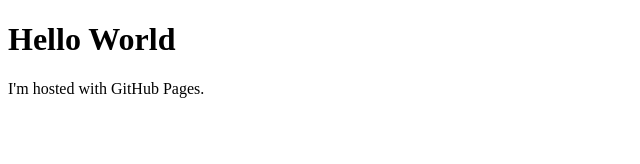
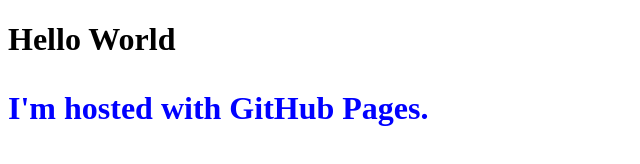
Before and after one commit to Strandedx2/Stranded.github.io, a plain HTML site: page index.html in a window 1280 px wide. Shown: the whole page, without its empty margins (0-640 px from the left). Drawn offline with Linux system fonts and the light colour scheme.

Commit message:
Update index.html

```diff
--- a/index.html
+++ b/index.html
@@ -1,6 +1,9 @@
 <!DOCTYPE html>
 <html>
-    <title>Strandedx2.github.io</title>
+    <head>
+        <link rel="stylesheet" href="makeItFun.css">
+        <title>Strandedx2.github.io</title>
+    </head>
 <body>
 <h1>Hello World</h1>
 <p>I'm hosted with GitHub Pages.</p>
```
